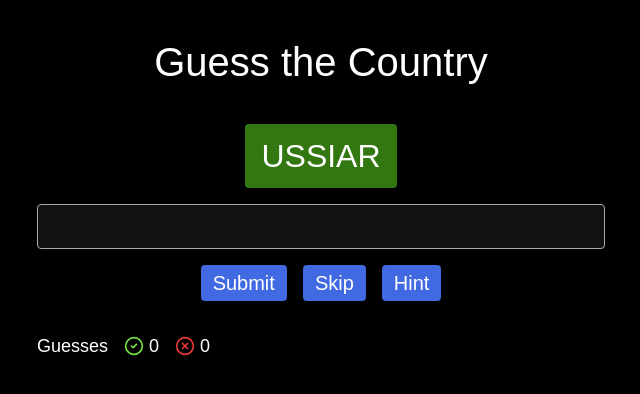
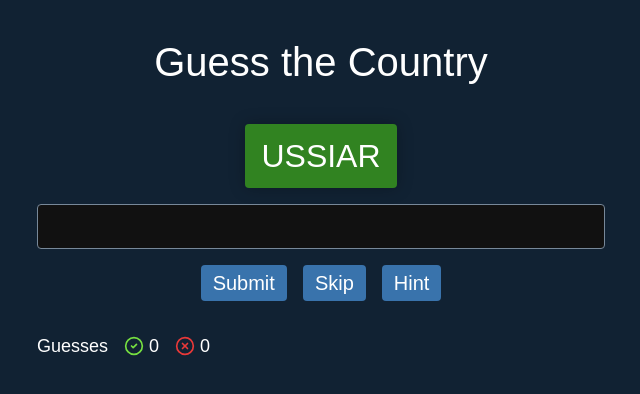
Before and after one commit to ScriptRaccoon/country-scrambler, a Svelte app: page / in a window 1280 px wide. Shown: the top 394 px of the page, without its empty margins (319-959 px from the left). Built offline with nearby package versions, Linux system fonts and the light colour scheme.

Commit message:
improve colors

```diff
--- a/src/App.svelte
+++ b/src/App.svelte
@@ -164,6 +164,7 @@
 		width: fit-content;
 		margin-inline: auto;
 		background-color: var(--card-color);
+		box-shadow: 0 0 1rem #0004;
 		padding: 0.5rem 1rem;
 		border-radius: 0.25rem;
 		font-size: 2rem;
@@ -207,7 +208,7 @@
 	}
 
 	.hint {
-		background-color: var(--input-bg-focus-color);
+		background-color: var(--hint-bg-color);
 		padding: 0.4rem 0.6rem;
 		border-radius: 0.25rem;
 		display: flex;
--- a/src/app.css
+++ b/src/app.css
@@ -7,14 +7,14 @@
 }
 
 :root {
-	--bg-color: black;
+	--bg-color: #123;
 	--font-color: white;
-	--secondary-font-color: #aaa;
-	--outline-color: #aaa;
-	--btn-color: royalblue;
-	--input-bg-color: #111;
-	--input-bg-focus-color: #222;
-	--card-color: #371;
+	--outline-color: #789;
+	--btn-color: #3973ac;
+	--input-bg-color: #111111;
+	--input-bg-focus-color: #161616;
+	--hint-bg-color: #223e5b;
+	--card-color: #318321;
 	--positive-color: #76e041;
 	--negative-color: #e93939;
 }
```
